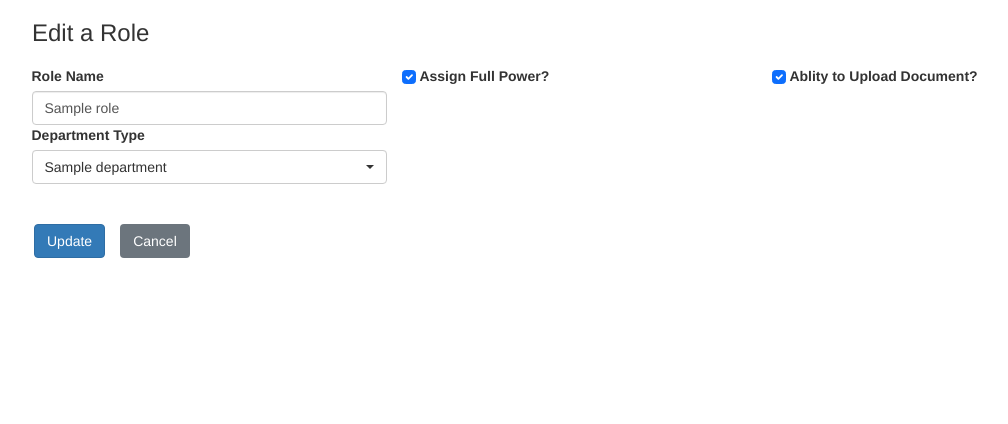
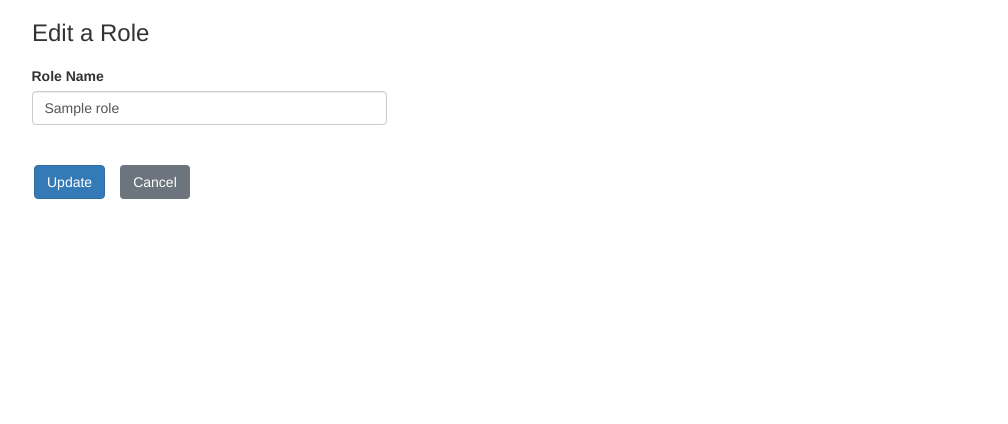
Before and after one commit to aswin-syras/Employee-Management-System, a Flask app: page /editRole/1 in a window 1280 px wide. Shown: the part 64-488 px from the top of the page, without its empty margins (61-1069 px from the left). Run offline with Flask 2, Linux system fonts and the light colour scheme; a database or web service that is not in the repository returns one stand-in record (values such as "Sample title"); some libraries are stand-ins or nearby versions.

Commit message:
[Updated]

```diff
--- a/main.py
+++ b/main.py
@@ -177,8 +177,6 @@ def createNewEmployeeGET():
     # all_roles = database_connection.connect_role_table_name()
     # all_managers = database_connection.connect_manager_table_name()
     form = InformForm()
-
-    all_managers = database_connection.connect_manager_table_name()
 
     fetch_all_departments = [doc for doc in mongo.db.departments.find()]
     fetch_all_employee_type = [doc for doc in mongo.db.employee_type.find()]
@@ -1390,18 +1388,12 @@ def editingRolePOST(id):
     fetched_one_value_before_json = {
         '_id': id,
         "role_name": found_one_from_db_before_json['role_name'],
-        'role_have_full_power': True if found_one_from_db_before_json['role_have_full_power'] else False,
-        'role_upload_documents_profile_pictures': True if found_one_from_db_before_json['role_name'] else False,
-        'role_department_id': int(found_one_from_db_before_json['role_department_id'])
     }
 
     converted_json = json.dumps(fetched_one_value_before_json, sort_keys=True)
     fetched_value_before_json = {
         '_id': id,
         "role_name": request.form.get('role_name'),
-        'role_have_full_power': True if request.form.get('role_have_full_power') else False,
-        'role_upload_documents_profile_pictures': True if request.form.get('role_name') else False,
-        'role_department_id': int(request.form.get('department_id'))
     }
 
     fetched_val_json = json.dumps(fetched_value_before_json, sort_keys=True)
@@ -1412,14 +1404,6 @@ def editingRolePOST(id):
     else:
         if fetched_value_before_json["role_name"] != fetched_one_value_before_json["role_name"]:
             collect_data_to_append["role_name"] = fetched_value_before_json["role_name"]
-        if fetched_value_before_json["role_have_full_power"] != fetched_one_value_before_json["role_have_full_power"]:
-            collect_data_to_append["role_have_full_power"] = fetched_value_before_json["role_have_full_power"]
-        if (fetched_value_before_json["role_upload_documents_profile_pictures"] != fetched_one_value_before_json[
-            "role_upload_documents_profile_pictures"]):
-            collect_data_to_append["role_upload_documents_profile_pictures"] = fetched_value_before_json[
-                "role_upload_documents_profile_pictures"]
-        if fetched_value_before_json["role_department_id"] != fetched_one_value_before_json["role_department_id"]:
-            collect_data_to_append["role_department_id"] = fetched_value_before_json["role_department_id"]
 
         # Update the employees  data into the employees collection
         mongo.db.role.update_one(
--- a/templates/admin/admin.html
+++ b/templates/admin/admin.html
@@ -73,7 +73,7 @@
                             </div>
 
                             <div class="d-flex p-2 col-1 font-size-large-bold align-vertical-center">
-                                {{ employee.role }}
+                                <a href="{{ url_for( 'editingRoleGET', id=employee.user_role_id ) }}">{{ employee.role }}</a>
                             </div>
 
                             <div class="d-flex p-2 col-1 font-size-large-bold align-vertical-center text-center-div">
--- a/templates/admin/edit_role.html
+++ b/templates/admin/edit_role.html
@@ -24,31 +24,6 @@
                 <div class="col-4">
                     {{ form.role_name.label }} {{ form.role_name(class="form-control", value=one_role.role_name)}} {{ form.hidden_tag() }}
                 </div>
-                <div class="col-4">
-                    {{ form.role_have_full_power(class="form-check-input", type="checkbox", checked=one_role.role_have_full_power)}} {{ form.role_have_full_power.label }} {{ form.hidden_tag() }}
-                </div>
-                <div class="col-4">
-                    {{ form.role_upload_documents_profile_pictures(class="form-check-input", type="checkbox", checked=one_role.role_upload_documents_profile_pictures)}} {{ form.role_upload_documents_profile_pictures.label }}  {{ form.hidden_tag() }}
-                </div>
-
-                <!--Department Type-->
-                <div class="col-4">
-                    <label for="" class="" >Department Type</label>
-                    <select class="form-control selectpicker" id="select-department_type" data-live-search="true" name="department_id">
-                         <option selected disabled>Please Select the options</option>
-                        {% for department in display_all_departments %}
-                            {% if department._id %}
-                                {% if requestForm %}
-                                    <option value="{{ department._id }}"{% if  department._id == requestForm.department_id %} selected="selected" {% endif %}>
-                                        {{ department.department_name }}</option>
-                                {% else %}
-                                    <option value="{{ department._id }}"{% if  department._id == one_role.role_department_id %} selected="selected"
-                                            {% endif %}>{{ department.department_name }}</option>
-                                {% endif %}
-                            {% endif %}
-                        {% endfor %}
-                    </select>
-                </div>
             </div>
 
             <!-- Buttons -->
--- a/templates/admin/new_department.html
+++ b/templates/admin/new_department.html
@@ -7,6 +7,7 @@
 <link href="https://maxcdn.bootstrapcdn.com/bootstrap/3.3.6/css/bootstrap.min.css" rel="stylesheet" />
 <script src="https://cdnjs.cloudflare.com/ajax/libs/bootstrap-select/1.10.0/js/bootstrap-select.min.js"></script>
 <link href="https://cdnjs.cloudflare.com/ajax/libs/bootstrap-select/1.10.0/css/bootstrap-select.min.css" rel="stylesheet" />
+<script src="https://kit.fontawesome.com/dcd863c3d4.js" crossorigin="anonymous"></script>
 <link rel="stylesheet" type="text/css" rel="stylesheet" href="{{ url_for('static', filename='css/styles.css') }}">
 <script src="{{ url_for('static', filename='js/index.js') }}"></script>
     <div class="container">
```
